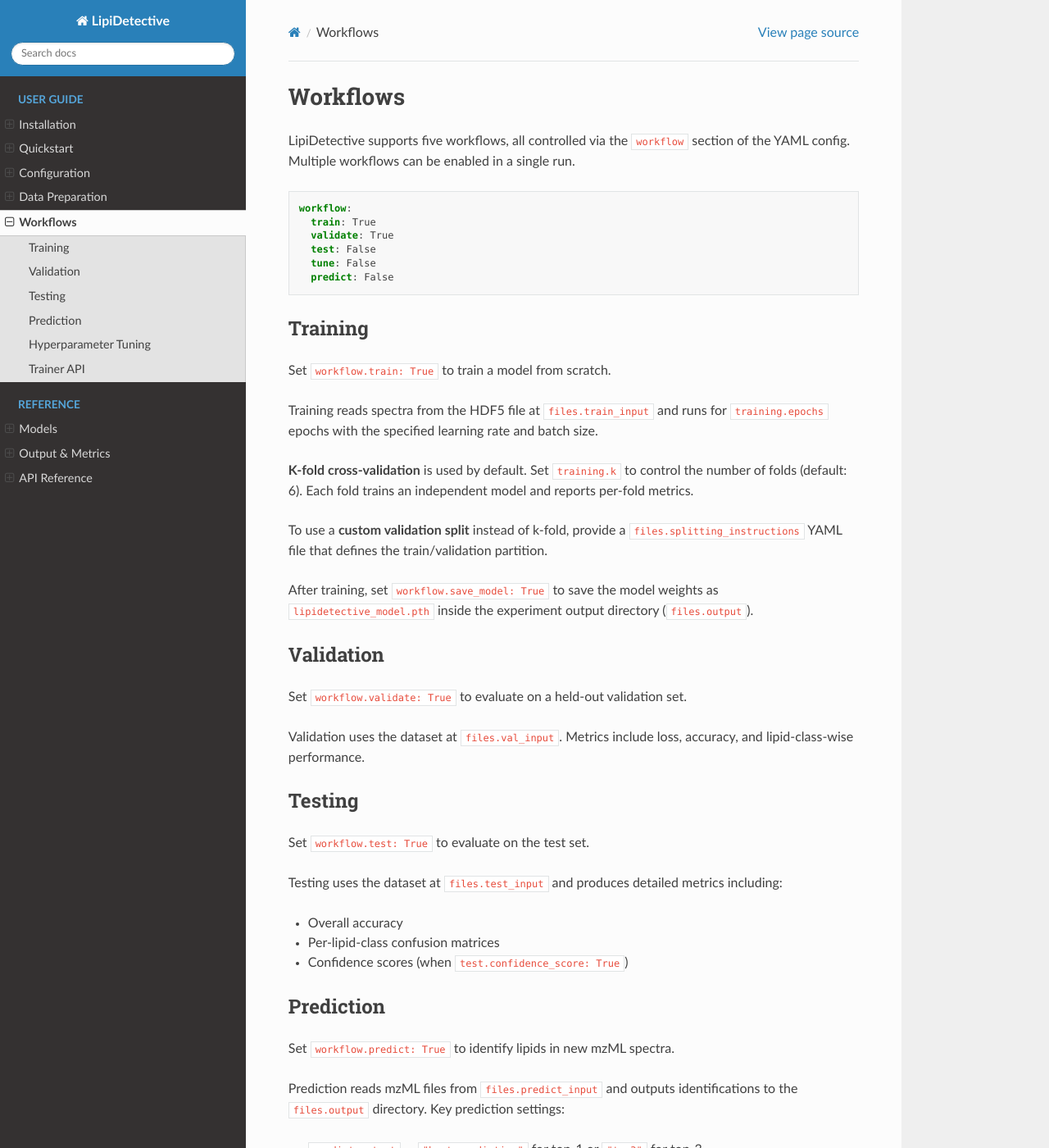
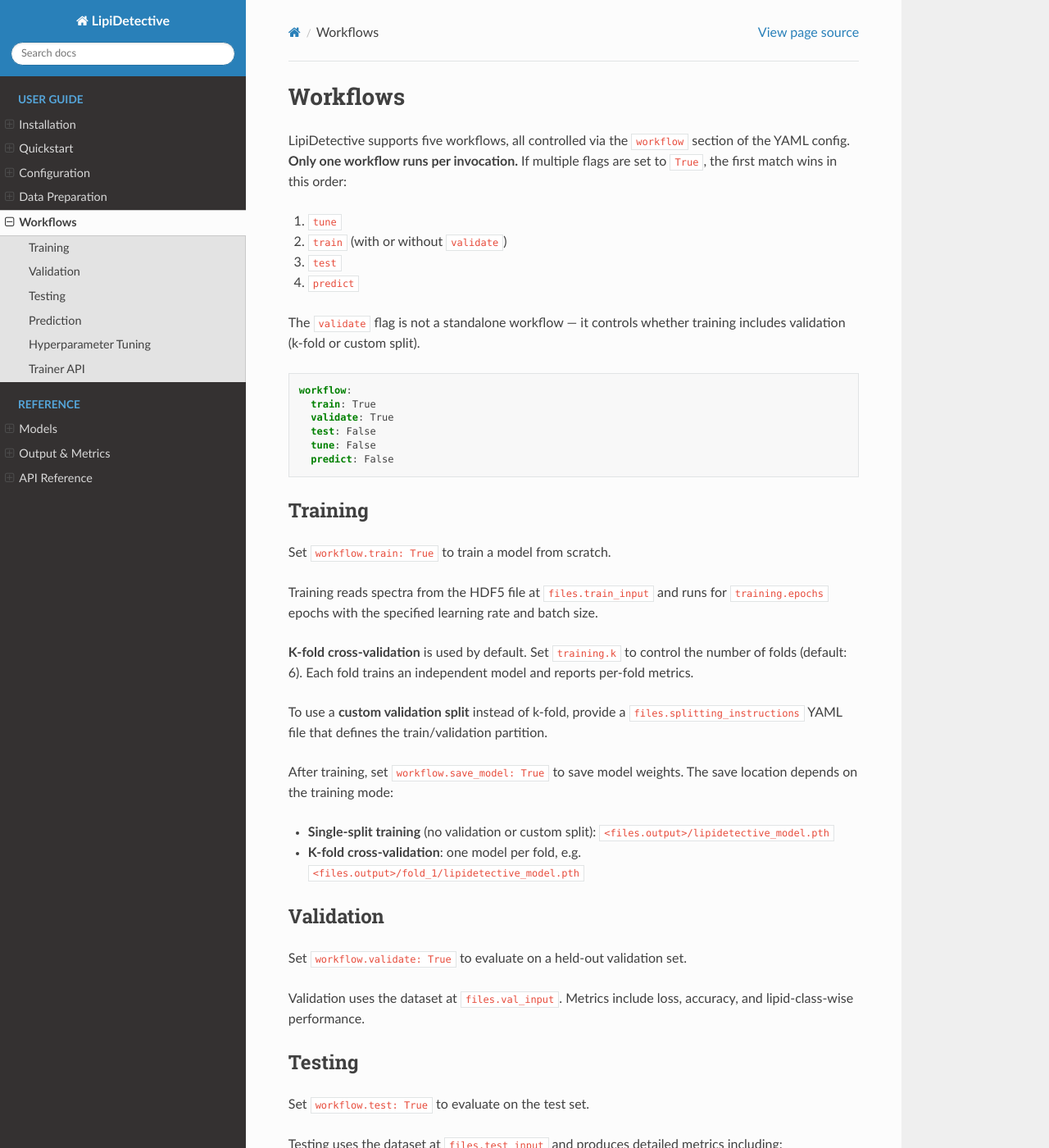
Before and after one commit to LipiTUM/lipidetective, a Sphinx documentation site: the page built from docs/source/workflows.rst, in a window 1280 px wide and 1400 px high. Shown: the whole window at 82% size. Built offline with Sphinx 7.4.7 and the Read the Docs theme 3.1.0, drawn with Linux system fonts in a browser that asks for light colours.

Commit message:
fix: correct workflow dispatch and fold numbering in docs
- Clarify only one workflow runs per invocation (elif chain, not parallel)
- Document precedence order: tune > train > test > predict
- Note that validate is a modifier on train, not standalone
- Clarify model save location for single-split vs k-fold training
- Fix fold numbering to start at 1 (fold_1, fold_2) matching code

```diff
--- a/docs/source/output.rst
+++ b/docs/source/output.rst
@@ -37,12 +37,12 @@
 .. code-block:: text
 
    custom_logger/
-   ├── fold_0/
+   ├── fold_1/
    │   ├── train_metrics.csv
-   │   ├── plot_loss_accuracy_training_fold_0.png
+   │   ├── plot_loss_accuracy_training_fold_1.png
    │   ├── confusion_matrix_heatmap_train.png
    │   └── ...
-   ├── fold_1/
+   ├── fold_2/
    │   └── ...
    └── ...
 
--- a/docs/source/workflows.rst
+++ b/docs/source/workflows.rst
@@ -2,7 +2,16 @@
 =========
 
 LipiDetective supports five workflows, all controlled via the ``workflow``
-section of the YAML config. Multiple workflows can be enabled in a single run.
+section of the YAML config. **Only one workflow runs per invocation.** If
+multiple flags are set to ``True``, the first match wins in this order:
+
+1. ``tune``
+2. ``train`` (with or without ``validate``)
+3. ``test``
+4. ``predict``
+
+The ``validate`` flag is not a standalone workflow — it controls whether
+training includes validation (k-fold or custom split).
 
 .. code-block:: yaml
 
@@ -29,9 +38,13 @@
 ``files.splitting_instructions`` YAML file that defines the train/validation
 partition.
 
-After training, set ``workflow.save_model: True`` to save the model weights as
-``lipidetective_model.pth`` inside the experiment output directory
-(``files.output``).
+After training, set ``workflow.save_model: True`` to save model weights.
+The save location depends on the training mode:
+
+- **Single-split training** (no validation or custom split):
+  ``<files.output>/lipidetective_model.pth``
+- **K-fold cross-validation**: one model per fold, e.g.
+  ``<files.output>/fold_1/lipidetective_model.pth``
 
 Validation
 ----------
```
